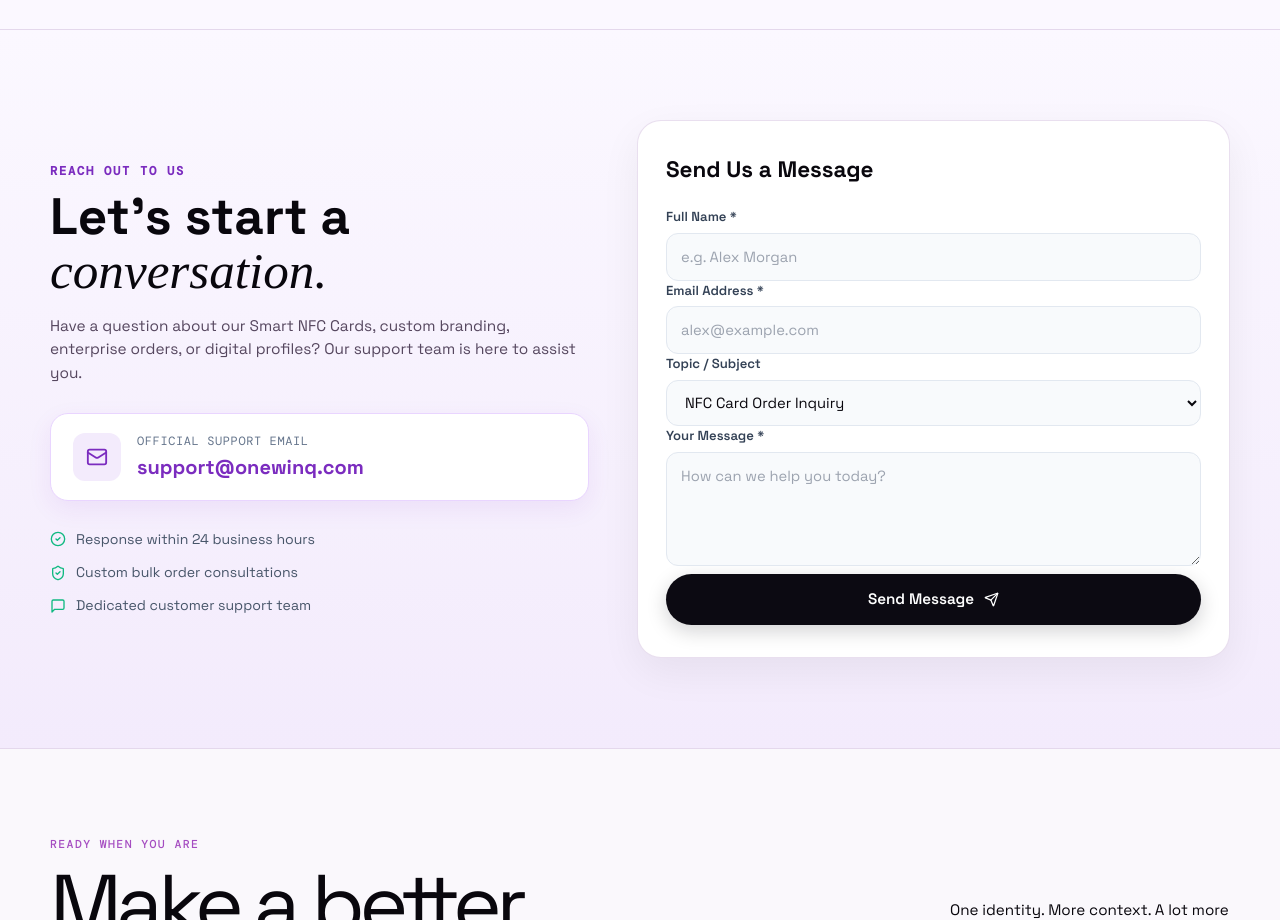
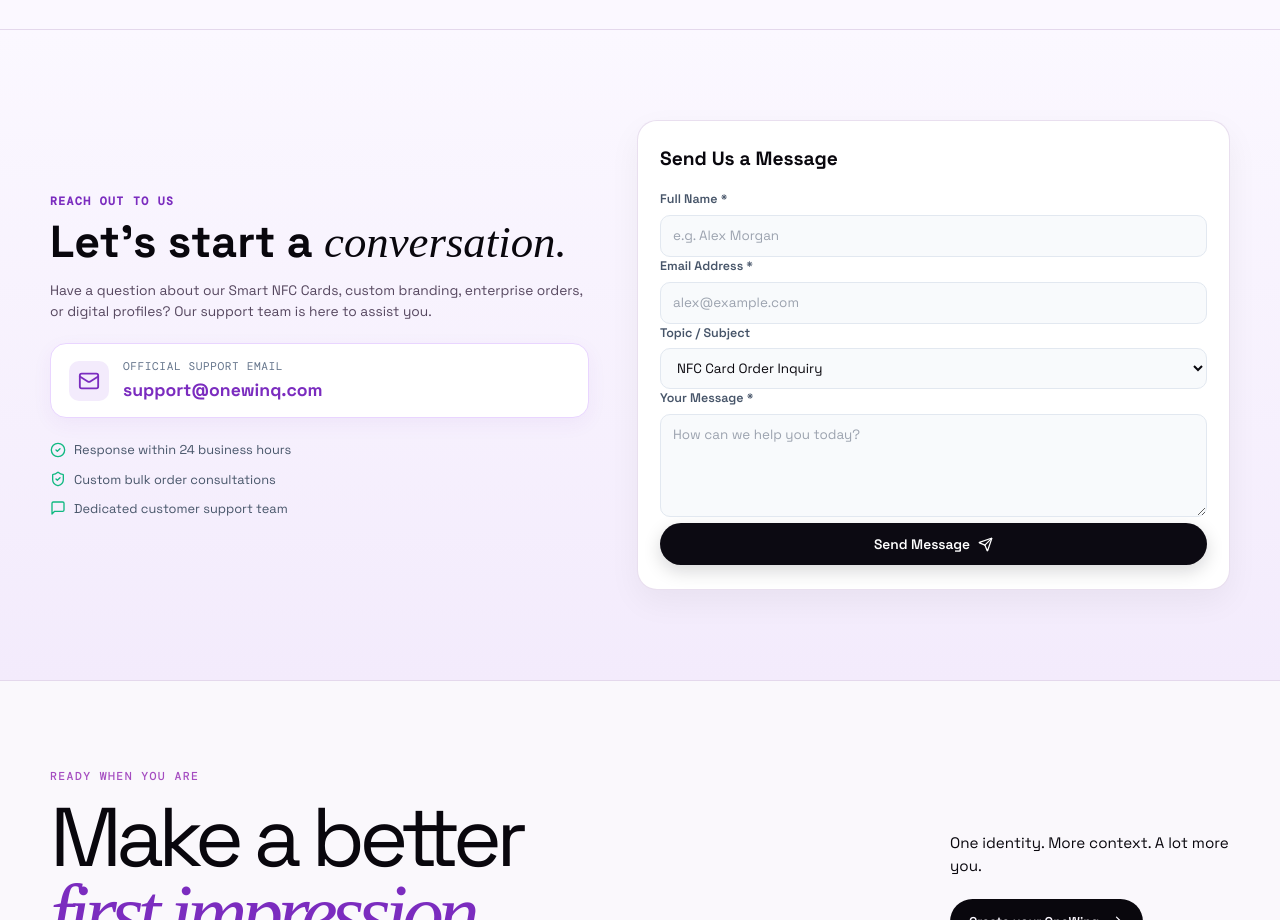
Before and after one commit to alishabatham/onewinq-landing, a React (Vite) app: page / in a window 1280 px wide. Shown: the part 8780-9700 px from the top of the page. Built offline with nearby package versions, Linux system fonts and the light colour scheme; a web font is replaced by a local one.

Commit message:
fix: Reduce font sizes for body copy and form elements in ContactSection

```diff
--- a/src/index.css
+++ b/src/index.css
@@ -1825,20 +1825,20 @@
 
 .contact-eyebrow {
   font-family: var(--app-font-mono);
-  font-size: 0.76rem;
+  font-size: 0.72rem;
   font-weight: 700;
-  letter-spacing: 0.14em;
+  letter-spacing: 0.12em;
   color: #7b2cbf;
   display: block;
-  margin-bottom: 10px;
+  margin-bottom: 8px;
 }
 
 .contact-title {
-  font-size: clamp(2.2rem, 4vw, 3.4rem);
+  font-size: clamp(1.8rem, 3.5vw, 2.8rem);
   font-weight: 700;
   color: #09070d;
   line-height: 1.05;
-  margin: 0 0 16px;
+  margin: 0 0 14px;
 }
 
 .contact-title em {
@@ -1848,36 +1848,36 @@
 }
 
 .contact-desc {
-  font-size: 0.96rem;
+  font-size: 0.86rem;
   color: #56475f;
-  line-height: 1.55;
-  margin: 0 0 28px;
+  line-height: 1.5;
+  margin: 0 0 22px;
 }
 
 /* Prominent Email Box */
 .contact-email-card {
   display: flex;
   align-items: center;
-  gap: 16px;
+  gap: 14px;
   background: #ffffff;
   border: 1.5px solid #e9d5ff;
-  border-radius: 18px;
-  padding: 18px 22px;
-  margin-bottom: 28px;
-  box-shadow: 0 8px 24px rgba(123, 44, 191, 0.08);
+  border-radius: 16px;
+  padding: 14px 18px;
+  margin-bottom: 22px;
+  box-shadow: 0 6px 20px rgba(123, 44, 191, 0.06);
   transition: transform 0.2s ease, box-shadow 0.2s ease;
 }
 
 .contact-email-card:hover {
   transform: translateY(-2px);
-  box-shadow: 0 12px 30px rgba(123, 44, 191, 0.14);
+  box-shadow: 0 10px 24px rgba(123, 44, 191, 0.12);
   border-color: #c77dff;
 }
 
 .email-icon-box {
-  width: 48px;
-  height: 48px;
-  border-radius: 12px;
+  width: 40px;
+  height: 40px;
+  border-radius: 10px;
   background: #f3ebfc;
   color: #7b2cbf;
   display: grid;
@@ -1893,7 +1893,7 @@
 }
 
 .email-label {
-  font-size: 0.75rem;
+  font-size: 0.70rem;
   font-family: var(--app-font-mono);
   color: #64748b;
   text-transform: uppercase;
@@ -1902,7 +1902,7 @@
 }
 
 .email-link {
-  font-size: clamp(0.95rem, 4vw, 1.25rem);
+  font-size: clamp(0.9rem, 3.5vw, 1.1rem);
   font-weight: 800;
   color: #7b2cbf;
   text-decoration: none;
@@ -1919,14 +1919,14 @@
 .contact-perks {
   display: flex;
   flex-direction: column;
-  gap: 12px;
+  gap: 10px;
 }
 
 .perk-item {
   display: flex;
   align-items: center;
-  gap: 10px;
-  font-size: 0.88rem;
+  gap: 8px;
+  font-size: 0.80rem;
   color: #475569;
 }
 
@@ -1938,35 +1938,45 @@
 .contact-form-card {
   background: #ffffff;
   border: 1.5px solid rgba(228, 216, 236, 0.8);
-  border-radius: 24px;
-  padding: 32px 28px;
-  box-shadow: 0 14px 40px rgba(9, 7, 13, 0.06);
+  border-radius: 20px;
+  padding: 24px 22px;
+  box-shadow: 0 12px 32px rgba(9, 7, 13, 0.05);
 }
 
 .form-heading {
-  font-size: 1.4rem;
+  font-size: 1.2rem;
   font-weight: 800;
   color: #09070d;
-  margin: 0 0 20px;
-}
-
+  margin: 0 0 16px;
+}
+
+.form-group label {
+  font-size: 0.78rem;
+  font-weight: 600;
+  color: #475569;
+}
+
+.form-group input,
+.form-group textarea,
 .contact-select-input {
   width: 100%;
-  padding: 12px 14px;
+  padding: 10px 12px;
   border: 1.5px solid #e2e8f0;
-  border-radius: 12px;
-  font-size: 0.92rem;
+  border-radius: 10px;
+  font-size: 0.84rem;
   color: #09070d;
   background: #f8fafc;
-  cursor: pointer;
   transition: all 0.2s ease;
-}
-
+  font-family: inherit;
+}
+
+.form-group input:focus,
+.form-group textarea:focus,
 .contact-select-input:focus {
   outline: none;
   border-color: #7b2cbf;
   background: #ffffff;
-  box-shadow: 0 0 0 3px rgba(123, 44, 191, 0.14);
+  box-shadow: 0 0 0 3px rgba(123, 44, 191, 0.12);
 }
 
 .contact-submit-btn {
@@ -1975,16 +1985,16 @@
   color: #ffffff;
   border: none;
   border-radius: 999px;
-  padding: 14px 24px;
-  font-size: 0.95rem;
+  padding: 11px 20px;
+  font-size: 0.86rem;
   font-weight: 600;
   display: flex;
   align-items: center;
   justify-content: center;
-  gap: 10px;
+  gap: 8px;
   cursor: pointer;
-  margin-top: 8px;
-  box-shadow: 0 6px 20px rgba(12, 10, 18, 0.18);
+  margin-top: 6px;
+  box-shadow: 0 6px 18px rgba(12, 10, 18, 0.16);
   transition: transform 0.2s ease, opacity 0.2s ease;
 }
 
```
